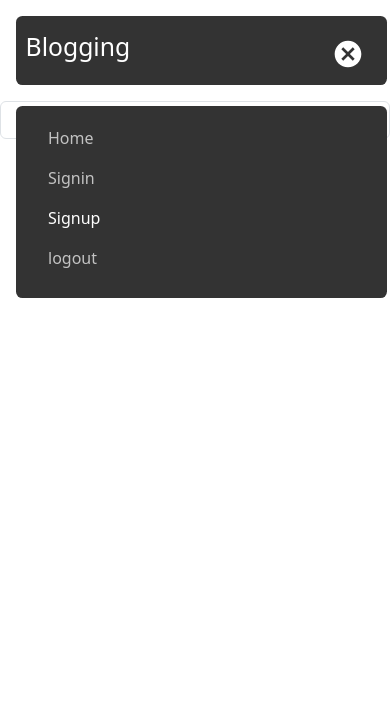
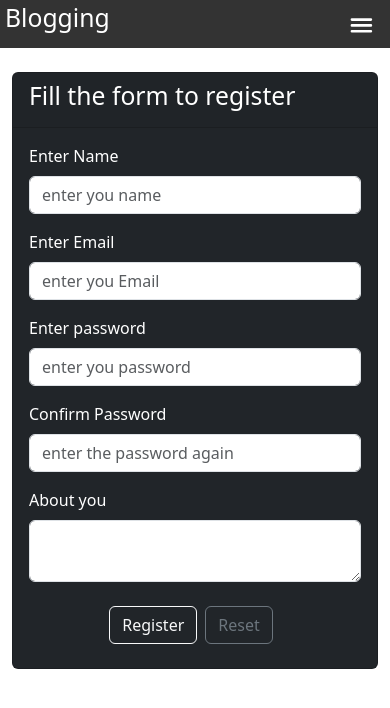
Before and after one commit to Darshanbs2001/Blogging-Website, a React (Vite) app in the folder frontend/: page /signup in a window 390 px wide. Shown: the top 708 px of the page. Built offline with nearby package versions, Linux system fonts and the light colour scheme.

Commit message:
pushed signin and singup pages

```diff
--- a/frontend/src/App.css
+++ b/frontend/src/App.css
@@ -10,22 +10,19 @@ body{
 .nav-header{
     background-color: rgb(51,51,51);
     color:white;
-    padding: 0.6rem;
-    margin: 1rem;
-    border-radius: 0.4rem;
-    width: 98%;
+
     position: sticky;
 }
 nav{
     display: flex;
     justify-content: flex-start;
     align-items: center;
-    gap:2rem;
-
+    width:100%;
+    gap:1rem;
 }
-.nav-items{
+.nav-items,.hidden{
     color:inherit;
-    padding: 1rem;
+    padding: 0.5rem;
     display: flex;
     width: 100%;
     justify-content: space-between;
@@ -57,36 +54,52 @@ nav{
 
     opacity: 1;
 }
-@media screen and (max-width:680px) {
+
+@media screen and (max-width:900px) {
     .nav-header{
-        width: 95%;
+        width: 100%;
+        height: 3rem;
+        position:relative;
+
     }
     nav{
         display: flex;
         flex-direction: row;
-        width: 98%;
-        justify-items: space-between;
+        width: 100%;
+        z-index:99999;
+        padding-left:5px;
+        padding-right:5px;
+        justify-content: space-between;
         align-items: center;
+        text-align: center;
+    }
+    .logo{
+        height:100%;
+        justify-self: center;
+        align-self: center;
+        text-align: center;
     }
 
     .icons{
         display: flex;
-        width:100%;
+        align-self:center;
+
         align-items: center;
-        justify-content: flex-end;
+        justify-content: center;
+        width:3rem;
+        font-size: 1.8rem;
+    }
+    button{
+        background: transparent;
+        color:inherit;
+        padding:0;
+        margin:0;
+        border:none;
+    }
 
-    }
-    .icons > button{
-        background:transparent;
-        color:inherit;
-        border: none;
-        font-size:2rem;
-        align-self: center;
-        justify-self: center;
-        text-align: center;
-    }
     .active{
         display:block;
+        z-index: 99999;
     }
     .hidden{
         display: none;
@@ -94,9 +107,9 @@ nav{
     .nav-items{
         position:absolute;
         background: rgb(51, 51, 51);
-        top:90px;
-        border-radius: 0.4rem;
+        top:55px;
         right:0%;
+        z-index: index 9999;
 
         display: flex;
         flex-direction: column;
--- a/frontend/src/Routes/Routes.jsx
+++ b/frontend/src/Routes/Routes.jsx
@@ -9,7 +9,7 @@ const CustomRoutes = () => {
    <Routes>
     <Route path='/'>
      <Route index element={<Home/>}/>
-     <Route path='login' element={<Login/>} />
+     <Route path='signin' element={<Login/>} />
      <Route path='signup' element ={<SignUp/>}/>
      <Route path="about" element={<About/>}/>
     </Route>
--- a/frontend/src/components/NavIgation.jsx
+++ b/frontend/src/components/NavIgation.jsx
@@ -13,14 +13,14 @@ const NavIgation = () => {
       <nav>
         <h2 className="logo">Blogging</h2>
         <div className="icons">
-          <button className={`${open?"active":"hidden"}`} onClick={toggleOpen}>
+          <button className={`${!open?"active":"hidden"}`} onClick={toggleOpen}>
             <IoMenu></IoMenu>
           </button>
-          <button className={`${!open?"active":"hidden"}`} onClick={toggleOpen}>
+          <button className={`${open?"active":"hidden"}`} onClick={toggleOpen}>
             <MdCancel></MdCancel>
           </button>
         </div>
-        <div className={`${!open?"active nav-items":"hidden"}`}>
+        <div className={`${open?"active nav-items":"hidden"}`}>
           <div className="containers">
 
             <NavLink className="nav-links" to="/">
--- a/frontend/src/pages/SignIn.jsx
+++ b/frontend/src/pages/SignIn.jsx
@@ -1,8 +1,64 @@
 import React from 'react'
+import Base from '../components/Base'
+import { Button, Card, CardBody, CardHeader, Col, Container, Form, FormGroup, Input, Label, Row } from 'reactstrap'
+
 
 const SignIn = () => {
   return (
-    <div>SignIn</div>
+    <Base>
+    <Container>
+      <Row className="mt-4">
+        <Col
+        md={
+          {
+            offset:3,
+            size:6
+          }
+        }
+        >
+         <Card color='dark' inverse>
+          <CardHeader>
+            Login here!!
+          </CardHeader>
+          <CardBody>
+          <Form>
+
+            <FormGroup>
+              <Label for="email">
+                Email
+              </Label>
+              <Input
+                type='email'
+                id="email"
+                placeholder='enter the email'
+               />
+            </FormGroup>
+
+            <FormGroup>
+              <Label for="password">
+                Password
+              </Label>
+              <Input
+                type='password'
+                id="password"
+                placeholder='enter the Password'
+               />
+            </FormGroup>
+            <Container className='text-center'>
+              <Button color='light' outline>Login</Button>
+              <Button color="secondary" type="reset"className='m-2' outline>reset</Button>
+            </Container>
+
+
+
+          </Form>
+          </CardBody>
+         </Card>
+
+        </Col>
+      </Row>
+    </Container>
+    </Base>
   )
 }
 
--- a/frontend/src/pages/SignUp.jsx
+++ b/frontend/src/pages/SignUp.jsx
@@ -1,14 +1,90 @@
 import React from 'react'
-import { Button, Input } from 'reactstrap'
+import { Button, Card, CardBody,Form, FormGroup, CardHeader, Container, Input, Label, Row, Col } from 'reactstrap'
 import Base from '../components/Base'
 
 const SignUp = () => {
   return (
     <Base>
-     <div >
-      <Input />
-      </div>
-      </Base>
+    <Container className='mt-4'>
+      <Row>
+        <Col md={{offset:3,size:6}}>
+        <Card color="dark" inverse outline={false}>
+          <CardHeader>
+            <h2>
+            Fill the form to register
+            </h2>
+          </CardHeader>
+          <CardBody>
+            <Form>
+              <FormGroup>
+              <Label for="name">
+                Enter Name
+
+              </Label>
+              <Input type='text'
+              placeholder='enter you name'
+               id="name"
+              />
+
+            </FormGroup>
+            <FormGroup>
+              <Label for="email">
+                Enter Email
+
+              </Label>
+              <Input type='email'
+              placeholder='enter you Email'
+               id="email"
+              />
+              </FormGroup>
+              <FormGroup>
+              <Label for="password">
+                Enter password
+
+              </Label>
+              <Input type='password'
+              placeholder='enter you password'
+               id="password"
+              />
+              </FormGroup>
+              <FormGroup>
+              <Label for="confirm-password">
+                Confirm Password
+
+              </Label>
+              <Input type='password'
+              placeholder='enter the password again'
+               id="confirm-password"
+              />
+
+            </FormGroup>
+            <FormGroup>
+              <Label for="about">
+                About you
+              </Label>
+              <Input
+              type='textarea'
+               id="about"
+               bssize={{height:"250px"}}
+              />
+            </FormGroup>
+
+            <Container className='text-center'>
+              <Button color='light' outline>Register</Button>
+              <Button color='secondary' type="reset" className='m-2' outline>Reset</Button>
+            </Container>
+
+
+
+            </Form>
+
+          </CardBody>
+      </Card>
+        </Col>
+      </Row>
+    </Container>
+
+    </Base>
 
 
   )
```
